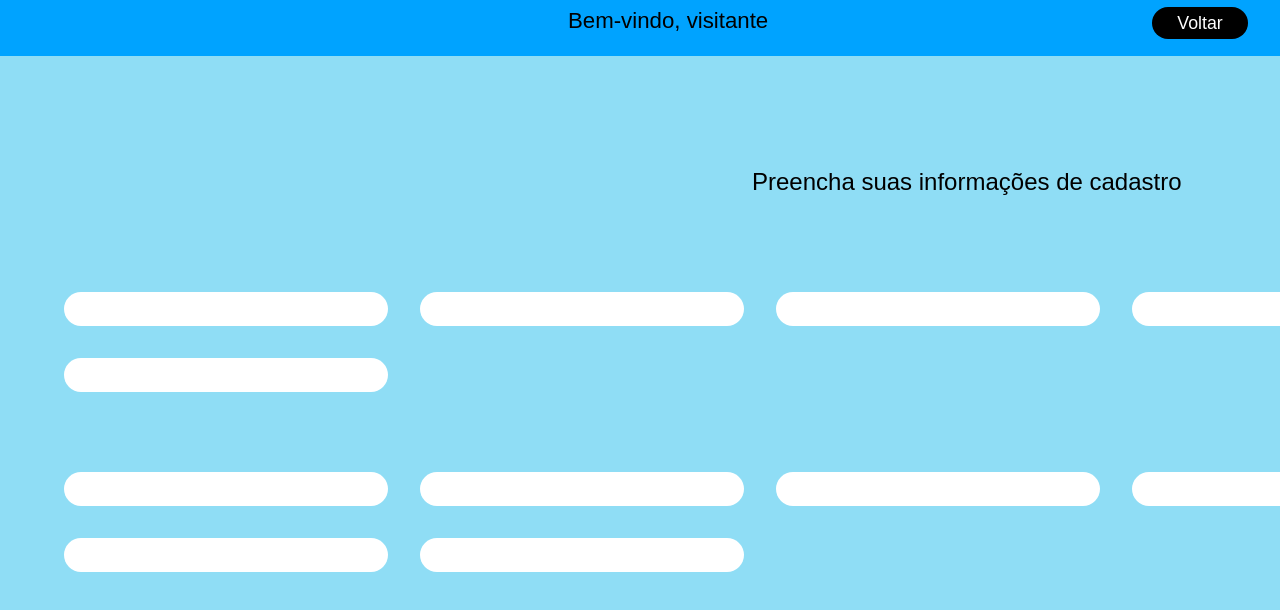
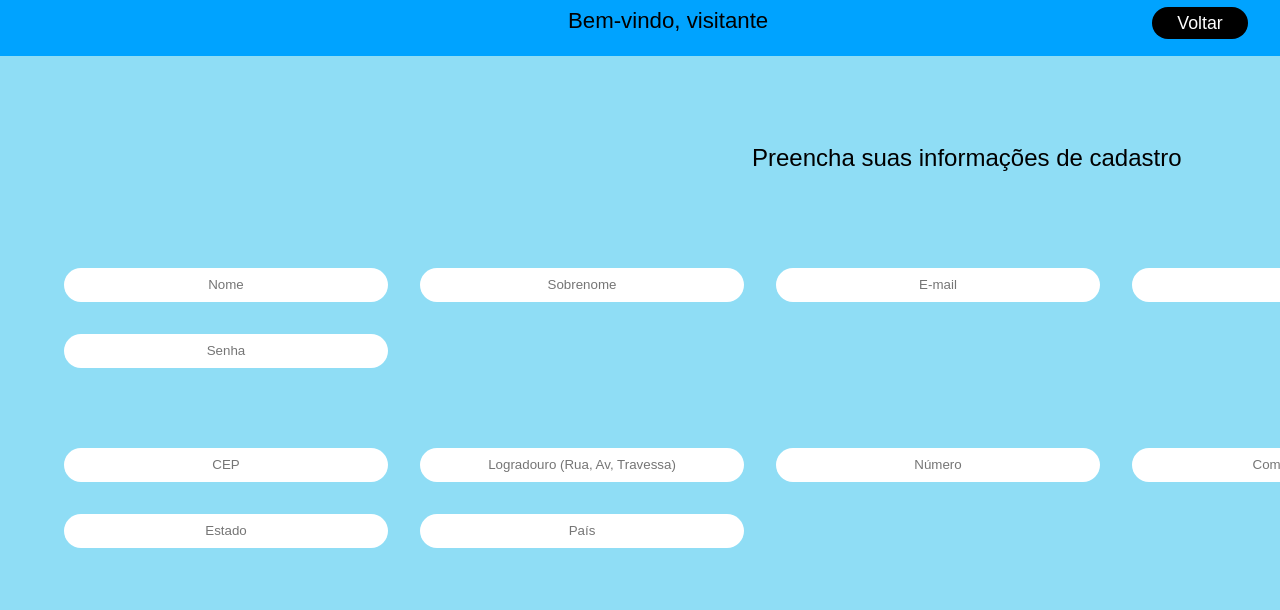
Before and after one commit to lucianogomes02/login-vue-app, a Vue app: page /cadastro in a window 1280 px wide. Shown: the top 610 px of the page. Built offline with nearby package versions, Linux system fonts and the light colour scheme; a web font is replaced by a local one.

Commit message:
style(src/views/CadastroView.vue): altera estilo do formulario da tela de Cadastro + adiciona placeholders dos campos

```diff
--- a/src/views/CadastroView.vue
+++ b/src/views/CadastroView.vue
@@ -5,21 +5,25 @@
       <form class="formulario__cadastro">
         <h2 class="titulo__cadastro">Preencha suas informações de cadastro</h2>
         <div class="informacoes__do__usuario">
-          <input class="nome" type="text" />
-          <input class="sobrenome" type="text" />
-          <input class="email" type="email" />
-          <input class="cpf" type="text" />
-          <input class="pis" type="text" />
-          <input class="senha" type="password" />
+          <input class="nome" type="text" placeholder="Nome" />
+          <input class="sobrenome" type="text" placeholder="Sobrenome" />
+          <input class="email" type="email" placeholder="E-mail" />
+          <input class="cpf" type="text" placeholder="CPF" />
+          <input class="pis" type="text" placeholder="PIS" />
+          <input class="senha" type="password" placeholder="Senha" />
         </div>
         <div class="endereco__do__usuario">
-          <input class="cep" type="text" />
-          <input class="logradouro" type="text" />
-          <input class="numero" type="text" />
-          <input class="complemento" type="text" />
-          <input class="municipio" type="text" />
-          <input class="estado" type="text" />
-          <input class="pais" type="text" />
+          <input class="cep" type="text" placeholder="CEP" />
+          <input
+            class="logradouro"
+            type="text"
+            placeholder="Logradouro (Rua, Av, Travessa)"
+          />
+          <input class="numero" type="text" placeholder="Número" />
+          <input class="complemento" type="text" placeholder="Complemento" />
+          <input class="municipio" type="text" placeholder="Município" />
+          <input class="estado" type="text" placeholder="Estado" />
+          <input class="pais" type="text" placeholder="País" />
         </div>
       </form>
     </section>
@@ -62,15 +66,15 @@ export default defineComponent({
 .formulario__cadastro {
   margin-left: 3rem;
   margin-bottom: 10rem;
+}
+
+.informacoes__do__usuario,
+.endereco__do__usuario {
+  margin-bottom: 3rem;
 
   display: flex;
-  flex-flow: row wrap;
-  justify-content: space-between;
-  align-items: center;
-}
-
-.informacoes__do__usuario {
-  margin-bottom: 3rem;
+  flex-wrap: wrap;
+  align-items: flex-start;
 }
 
 .titulo__cadastro {
```
